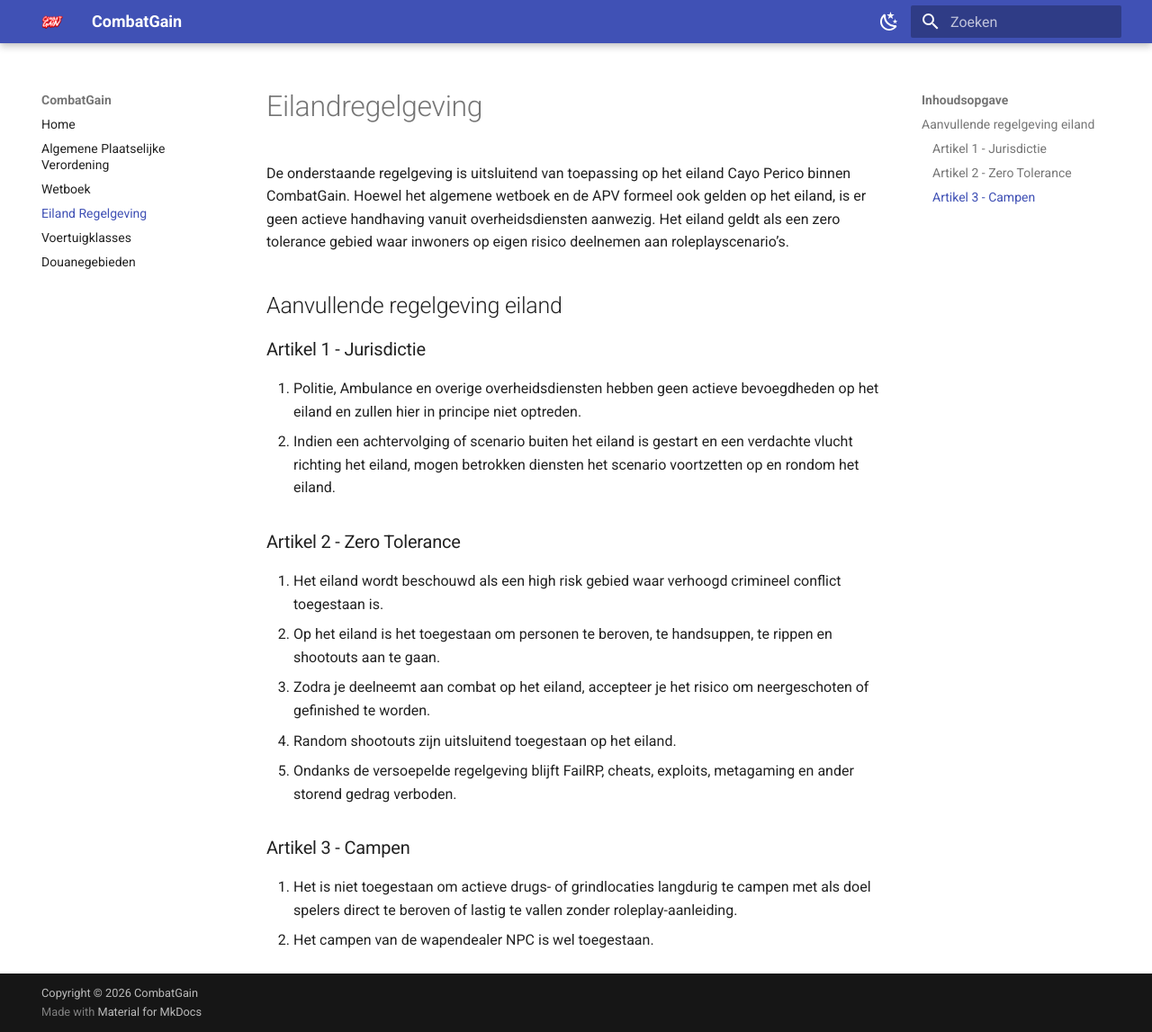
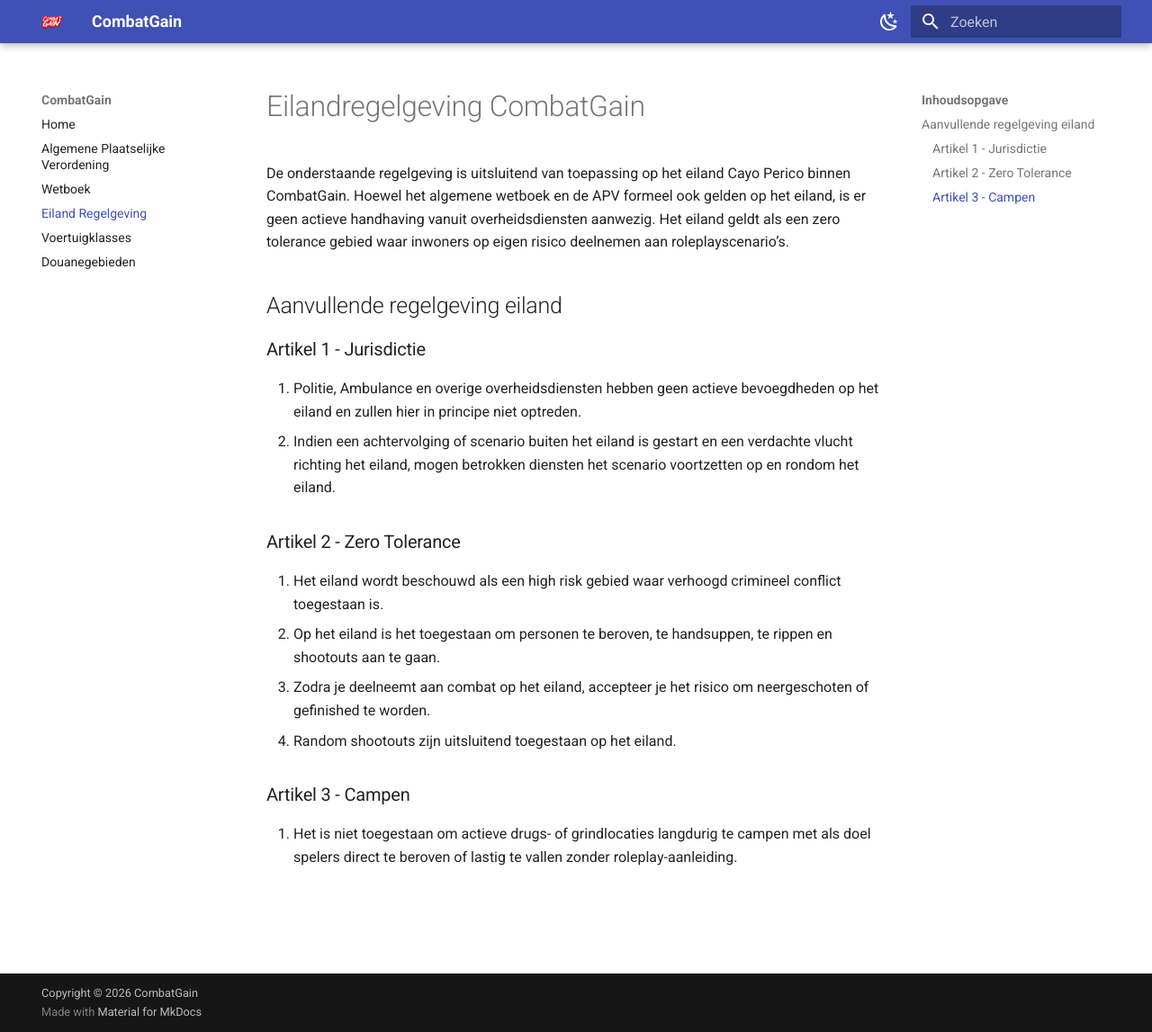
Before and after one commit to CombatGainProduction/cg-apv, an MkDocs documentation site: the page built from docs/eiland.md, in a window 1280 px wide and 1147 px high. Shown: the whole window at 90% size. Built offline with MkDocs 1.6.1 and Material for MkDocs 9.7.7, drawn with Linux system fonts in a browser that asks for light colours; comment, search, counter and statistics services are not loaded.

Commit message:
Update title of eilandregelgeving to include CombatGain and remove redundant rules

```diff
--- a/docs/eiland.md
+++ b/docs/eiland.md
@@ -1,4 +1,4 @@
-# Eilandregelgeving
+# Eilandregelgeving CombatGain
 
 De onderstaande regelgeving is uitsluitend van toepassing op het eiland Cayo Perico binnen CombatGain.
 Hoewel het algemene wetboek en de APV formeel ook gelden op het eiland, is er geen actieve handhaving vanuit overheidsdiensten aanwezig. Het eiland geldt als een zero tolerance gebied waar inwoners op eigen risico deelnemen aan roleplayscenario’s.
@@ -16,9 +16,7 @@
 2. Op het eiland is het toegestaan om personen te beroven, te handsuppen, te rippen en shootouts aan te gaan.
 3. Zodra je deelneemt aan combat op het eiland, accepteer je het risico om neergeschoten of gefinished te worden.
 4. Random shootouts zijn uitsluitend toegestaan op het eiland.
-5. Ondanks de versoepelde regelgeving blijft FailRP, cheats, exploits, metagaming en ander storend gedrag verboden.
 
 ### Artikel 3 - Campen
 
 1. Het is niet toegestaan om actieve drugs- of grindlocaties langdurig te campen met als doel spelers direct te beroven of lastig te vallen zonder roleplay-aanleiding.
-2. Het campen van de wapendealer NPC is wel toegestaan.
```
